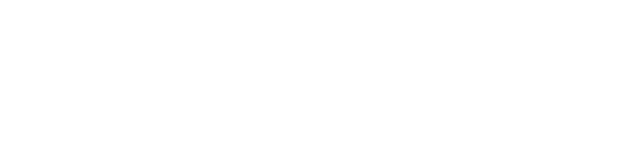
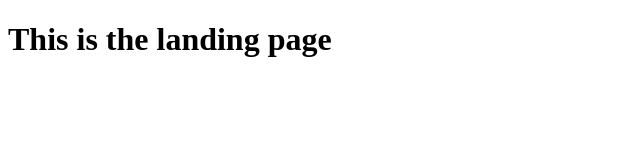
Before and after one commit to eperkins10/deployment-assigment, a website: page index.html in a window 1280 px wide. Shown: the whole page, without its empty margins (0-640 px from the left). Drawn offline with Linux system fonts and the light colour scheme.

Commit message:
finished setting up

```diff
--- a/index.html
+++ b/index.html
@@ -7,6 +7,6 @@
     <title>Document</title>
 </head>
 <body>
-    <h1></h1>
+    <h1>This is the landing page</h1>
 </body>
 </html>
```
Also changed, not shown: package.json (added, +21 -0 lines), 2 other files.
